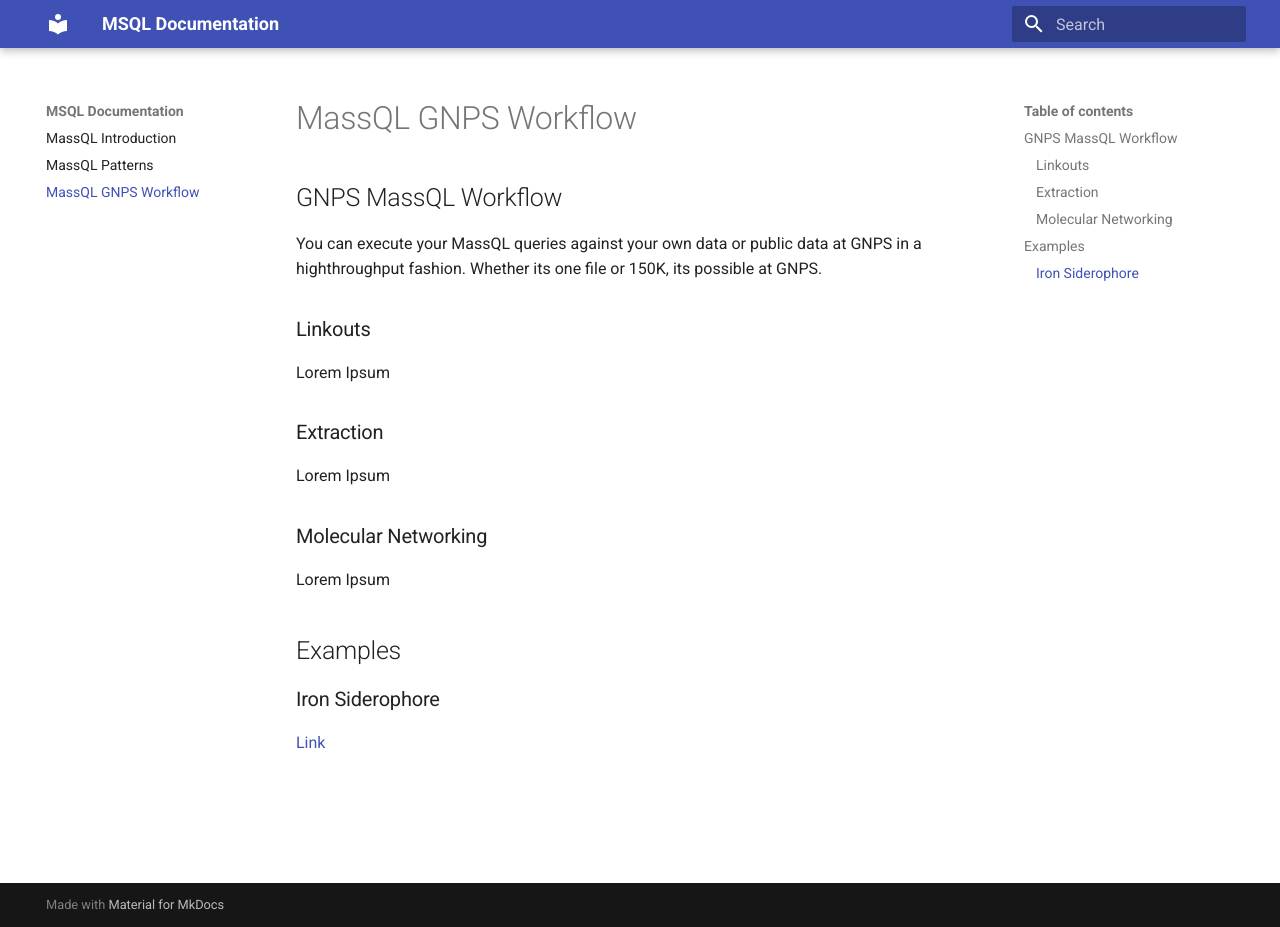
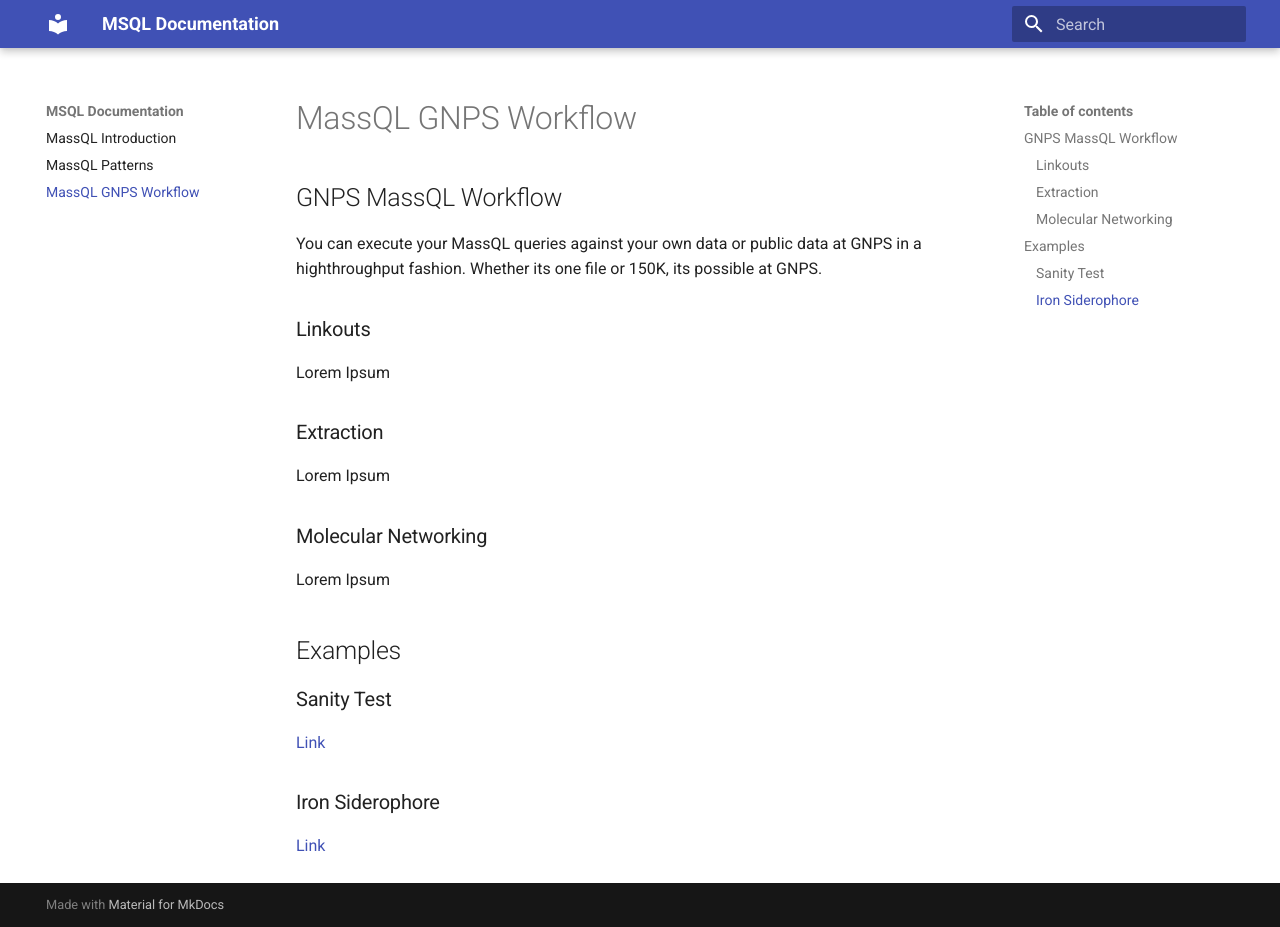
Before and after one commit to mwang87/MassQueryLanguage_Documentation, an MkDocs documentation site: the page built from docs/gnps.md, in a window 1280 px wide and 927 px high. Built offline with MkDocs 1.6.1 and Material for MkDocs 9.7.7, drawn with Linux system fonts in a browser that asks for light colours.

Commit message:
adding sanity test

```diff
--- a/docs/gnps.md
+++ b/docs/gnps.md
@@ -17,6 +17,9 @@
 
 ## Examples
 
+### Sanity Test
+
+[Link](https://proteomics2.ucsd.edu/ProteoSAFe/status.jsp?task=2fd52d1d64074c70aef82658e86c77d0)
 ### Iron Siderophore
 
 [Link](https://proteomics2.ucsd.edu/ProteoSAFe/status.jsp?task=d3dad0ccc388442bb2a6a7d2beb28293)
```
